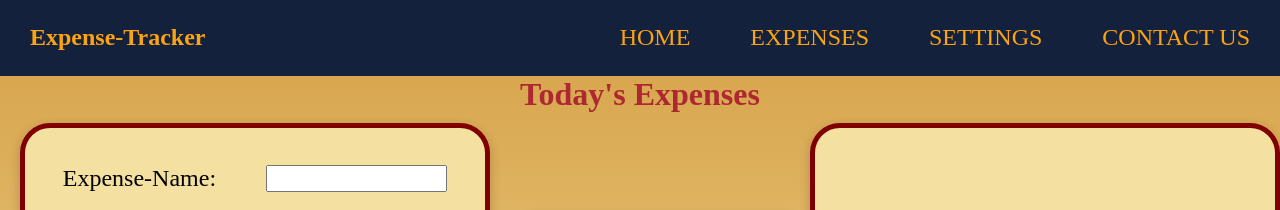
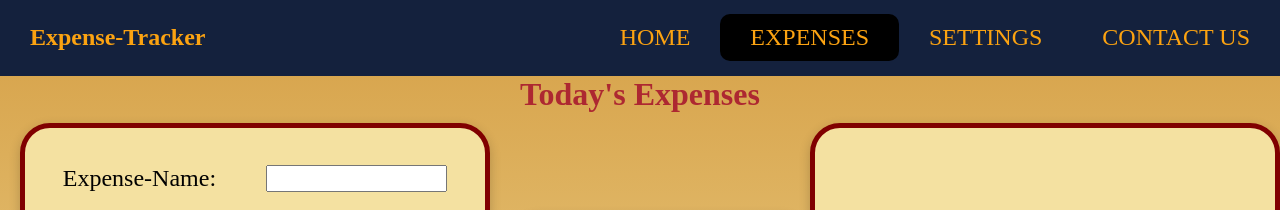
Before and after one commit to Manas-Agnihotri-MNNIT/COOL--CODERS, a website: page expenses.html in a window 1280 px wide. Shown: the top 210 px of the page. Drawn offline with Linux system fonts and the light colour scheme; grey boxes are pictures that could not be loaded.

```diff
--- a/expenses.css
+++ b/expenses.css
@@ -5,6 +5,10 @@
 body {
     background-color: #D59F45;
     background: linear-gradient(to bottom, #d59f45, #f4e1a1);
+}
+#stiff{
+    background: #000;
+    border-radius:10px;
 }
 a{
     text-decoration: none;
--- a/expenses.html
+++ b/expenses.html
@@ -16,7 +16,9 @@
         <div id="nav-cont">
             <a href="http://127.0.0.1:5501/home.html">HOME</a>
             <br>
+            <div id='stiff'>
             <a href="http://127.0.0.1:5501/expenses.html">EXPENSES</a>
+            </div>
             <br>
             <a href="http://127.0.0.1:5501/settings.html">SETTINGS</a>
             <br>
```
